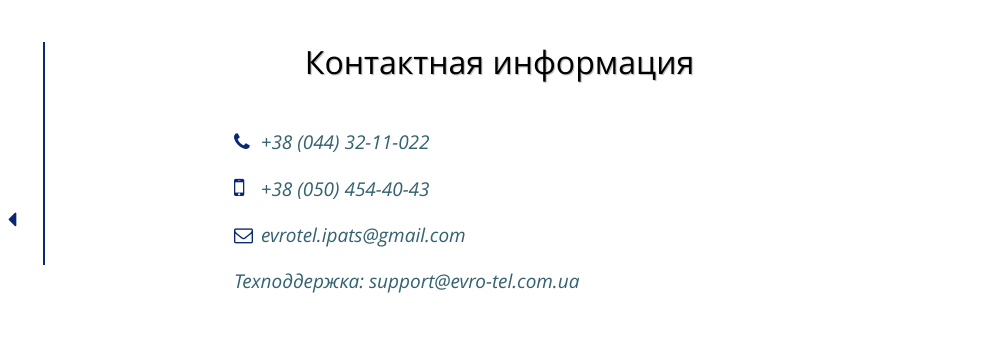
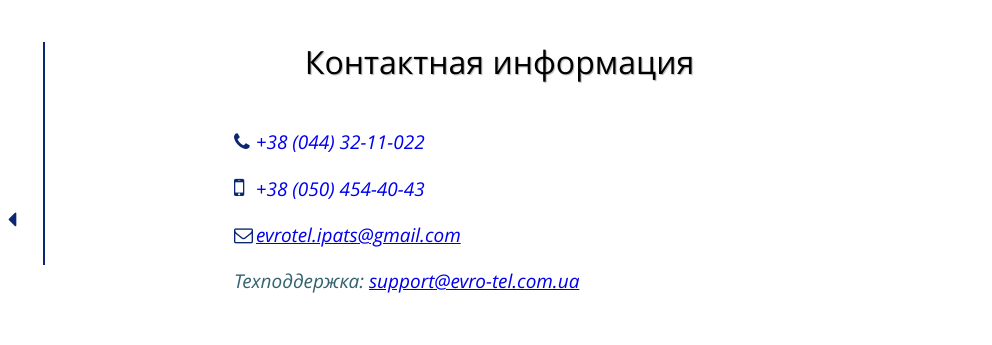
Before and after one commit to Self22/sip_gsm_in_ukraine, a website: page _dev/contacts.html in a window 1280 px wide. Shown: the part 132-477 px from the top of the page, 288-1280 px from the left. Drawn offline with Linux system fonts and the light colour scheme; files whose address does not match are found by name.

Commit message:
Ссылки на телефоны, email

```diff
--- a/_dev/contacts.html
+++ b/_dev/contacts.html
@@ -63,9 +63,8 @@
 
             </div>
             <address class="header__phones">
-                <h1>+38 (044) 32-11-022</h1>
-
-                <h1>+38 (050) 454-40-43</h1>
+                <a href="tel:+380443211022" class="phone__link"><h1>+38 (044) 32-11-022</h1></a>
+                <a href="tel:+380504544043" class="phone__link"><h1>+38 (050) 454-40-43</h1></a>
             </address>
             <div class="nav__mob">
                 <div class="lines">
@@ -89,14 +88,19 @@
 
             <address class="contacts__info">
                 <div class="phones">
-                    <p><i class="fa fa-phone" aria-hidden="true"></i> +38 (044) 32-11-022</p>
+                    <p><i class="fa fa-phone" aria-hidden="true"></i><a href="tel:+380443211022" class="phone__link">+38
+                        (044) 32-11-022</a></p>
 
-                    <p><i class="fa fa-mobile" aria-hidden="true"></i> +38 (050) 454-40-43</p>
+                    <p><i class="fa fa-mobile" aria-hidden="true"></i><a href="tel:+380504544043" class="phone__link">+38
+                        (050) 454-40-43</a></p>
                 </div>
                 <div class="email">
-                    <p><i class="fa fa-envelope-o" aria-hidden="true"></i> evrotel.ipats@gmail.com</p>
+                    <p><i class="fa fa-envelope-o" aria-hidden="true"></i><a href="mailto:evrotel.ipats@gmail.com"
+                                                                             class="email__link">evrotel.ipats@gmail.com</a>
+                    </p>
                 </div>
-                <div class="support">Техподдержка: support@evro-tel.com.ua</div>
+                <div class="support">Техподдержка: <a href="mailto:support@evro-tel.com.ua" class="email__link">support@evro-tel.com.ua</a>
+                </div>
             </address>
         </main>
         <nav class="menu">
--- a/_dev/css/partials/header.scss
+++ b/_dev/css/partials/header.scss
@@ -215,3 +215,7 @@
 .mob__item-active a {
   font-weight: 500;
 }
+
+.phone__link {
+  text-decoration: none;
+}
```
Also changed, not shown: _dev/channels.html (+2 -3 lines), _dev/index.html (+2 -3 lines), _dev/numbers.html (+2 -3 lines), _dev/partnerhip.html (+2 -3 lines), prod/channels.html (+6 -11 lines), prod/index.html (+2 -3 lines), _dev/css/main.css, prod/css/main.css, 2 other files.
